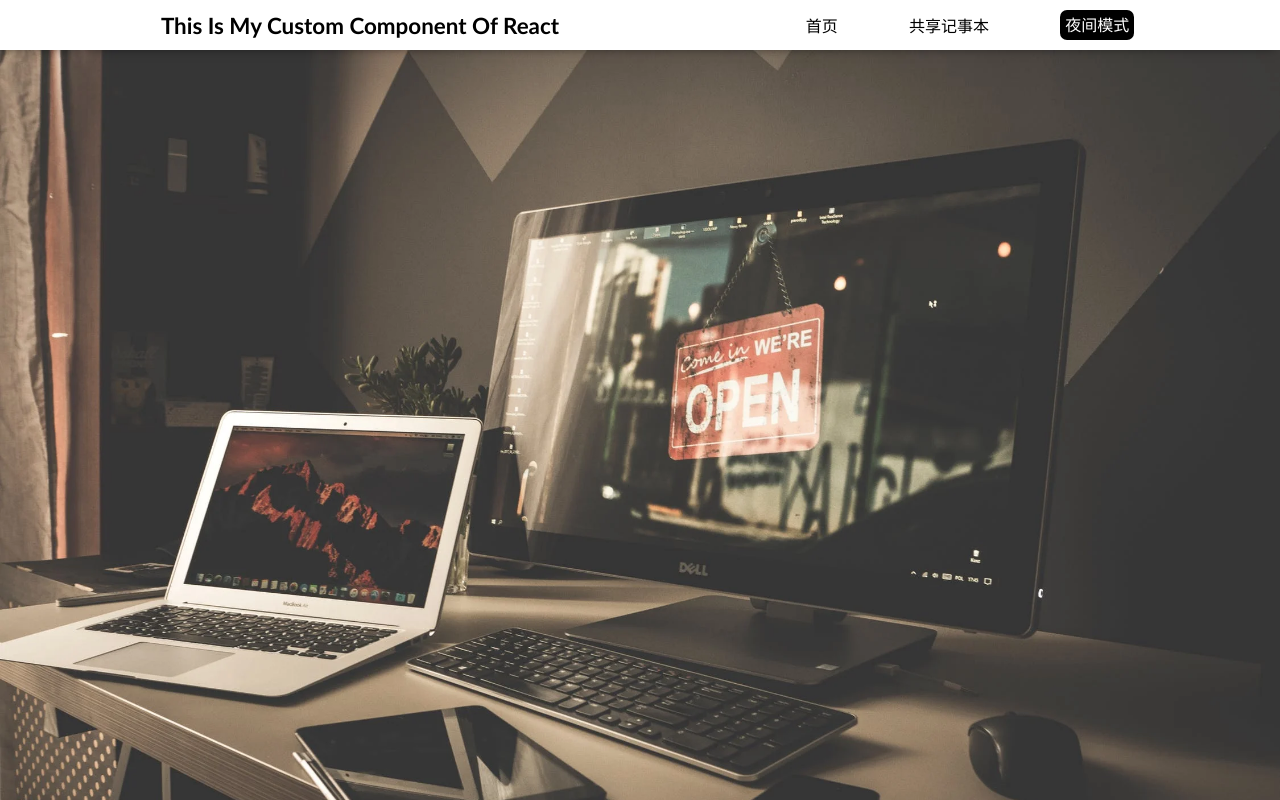
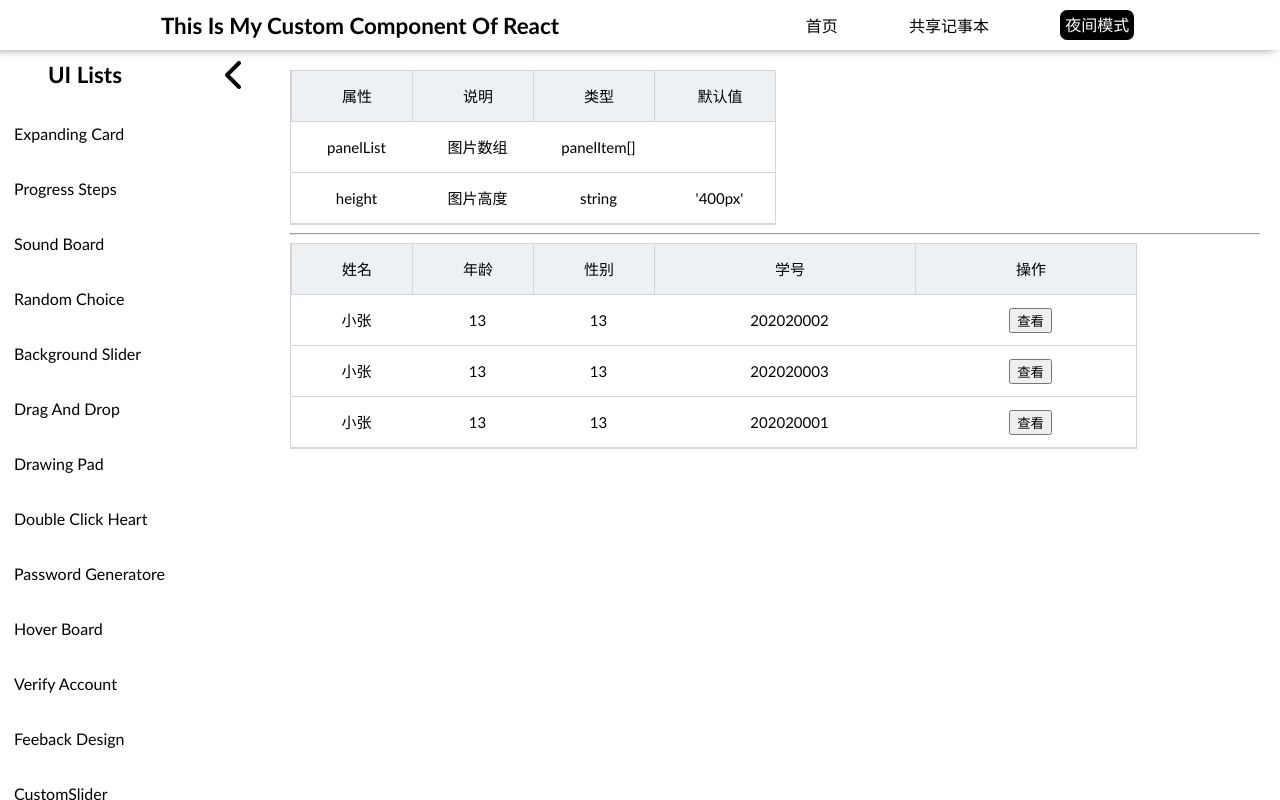
Before and after one commit to searc-h/Custom-UI, a React (Create React App) app: page /main/my-table in a window 1280 px wide. Built offline with nearby package versions, Linux system fonts and the light colour scheme.

Commit message:
modified the routes and add MyTable

```diff
--- a/src/pages/Main/ExpandingCard/index.tsx
+++ b/src/pages/Main/ExpandingCard/index.tsx
@@ -86,7 +86,7 @@ export default function ExpandingCard() {
     let api = <Table dataSource={dataSource} columns={columns} size='large'/>
     let tips = [
         '当你需要在展示全部图片以及重点突出某个内容的时候，或许这是一个不错的选择。',
-        '当你希望一次只展示一张图片的时候，不妨可以考虑用轮播图 Slider '
+        '当你希望一次只展示一张图片的时候，不妨可以考虑用轮播图BackGround Slider '
     ]
     return (
         <div className="expandingCard">
--- /dev/null
+++ b/src/pages/Main/MyTable/MyTable.tsx
@@ -0,0 +1,113 @@
+import React from 'react'
+
+import { Table, ColumnsType  } from '../../../ui-components'
+
+export default function MyTable() {
+    const dataSource1  = [
+        {
+            key: '1',
+            attribute: 'panelList',
+            describe : "图片数组",
+            type : "panelItem[]",
+        },
+        {
+            key: '2',
+            attribute: 'height',
+            describe : "图片高度",
+            type : "string",
+            default : "'400px'"
+        },
+    ]
+
+    const columns1 :ColumnsType = [
+        {
+            key : "属性",
+            title : "属性",
+            width : '100px',
+            dataIndex : "attribute",
+        },
+        {
+            key : "说明",
+            title : "说明",
+            width : '100px',
+            dataIndex : "describe"
+        },
+        {
+            key : "类型",
+            title :"类型",
+            width : '100px',
+            dataIndex : "type"
+        },
+        {
+            key : "默认值",
+            title : "默认值",
+            width : '100px',
+            dataIndex : "default",
+        },
+    ]
+
+    const dataSource2 = [
+        {
+            key: '1',
+            name: '小张',
+            age : "13",
+            stuNumber : "202020002"
+        },
+        {
+            key: '2',
+            name: '小张',
+            age : "13",
+            stuNumber : "202020003"
+        },
+        {
+            key: '3',
+            name: '小张',
+            age : "13",
+            stuNumber : "202020001"
+        },
+
+    ]
+
+    const columns2 :ColumnsType = [
+        {
+            key : "姓名",
+            title : "姓名",
+            width : '100px',
+            dataIndex : "name",
+        },
+        {
+            key : "年龄",
+            title : "年龄",
+            width : '100px',
+            dataIndex : "age"
+        },
+        {
+            key : "性别",
+            title :"性别",
+            width : '100px',
+            dataIndex : "age"
+        },
+        {
+            key : "学号",
+            title : "学号",
+            width : '240px',
+            dataIndex : "stuNumber",
+        },
+        {
+            key:"",
+            title : "操作" ,
+            width : "200px",
+            dataIndex  : "attribute",
+            render:([...args])=><button onClick={()=>{alert(args[1].name+args[1].stuNumber)}}>{"查看"}</button>  // render返回dom节点
+        }
+    ]
+
+    return (
+        <div>
+            <Table dataSource={dataSource1} columns={columns1} size='large' align={"center"}/>
+
+            <hr />
+            <Table dataSource={dataSource2} columns={columns2} size='large' align={"center"}/>
+        </div>
+    )
+}
--- a/src/pages/Main/ProgressSteps/index.tsx
+++ b/src/pages/Main/ProgressSteps/index.tsx
@@ -1,9 +1,17 @@
 import React  from 'react'
 import styles from  './index.module.less'
 import { Progress ,Description ,Card ,Table ,ColumnsType} from '../../../ui-components/index'
+
+interface dataSourceType {
+    key: string | number,
+    attribute: string,
+    describe : string,
+    type : string,
+    default?: any
+}
 export default function ProgressSteps() {
 
-    const dataSource = [
+    const dataSource:dataSourceType[] = [
         {
             key: '1',
             attribute: 'panelList',
--- a/src/pages/Mid/index.tsx
+++ b/src/pages/Mid/index.tsx
@@ -1,27 +1,11 @@
 import React from 'react'
 import { Route, Routes } from 'react-router-dom'
 import { lazy, Suspense } from "react";
+import { routes, RouteTypes } from '../../router/routes';
 
 import Loading from '../../component/Loading';
 
-// 路由懒加载
-const Main = lazy(() => import('../Main'))
 const Start = lazy(() => import('../Start'))
-const ExpadingCard = lazy(() => import('../Main/ExpandingCard'))
-const ProgressSteps = lazy(() => import('../Main/ProgressSteps'))
-const SoundBoard = lazy(() => import('../Main/SoundBoard'))
-const RandomChoice = lazy(() => import('../Main/RandomChoice'))
-const BackgroundSlider = lazy(() => import('../Main/BackgroundSlider'))
-const DragAndDrop = lazy(() => import('../Main/DragAndDrop'))
-const DrawingPad = lazy(() => import('../Main/DrawingPad'))
-const DoubleClickHeart = lazy(() => import('../Main/DoubleClickHeart'))
-const PasswordGeneratore = lazy(() => import('../Main/PasswordGenerator'))
-const HoverBoard = lazy(() => import('../Main/HoverBoard'))
-const VerifyAccount = lazy(() => import('../Main/VerifyAccount'))
-const FeebackDesign = lazy(() => import('../Main/FeebackDesign'))
-const CustomSlider = lazy(() => import('../Main/CustomSlider'))
-const NetFlixNavigation = lazy(() => import('../Main/NetFlixNavigation'))
-const MyModel = lazy(() => import('../Main/MyModel/MyModel'))
 
 export default function Mid() {
   return (
@@ -30,36 +14,22 @@ export default function Mid() {
 
         <Routes>
           <Route index element={<Start />}></Route>
-          <Route path='/main' element={<Main />}>
-            <Route path='expanding-card' element={<ExpadingCard />}></Route>
 
-            <Route path='progress-steps' element={<ProgressSteps />}></Route>
-
-            <Route path='sound-board' element={<SoundBoard />}></Route>
-
-            <Route path='random-choice' element={<RandomChoice />}></Route>
-
-            <Route path='background-slider' element={<BackgroundSlider />}></Route>
-
-            <Route path='drag-and-drop' element={<DragAndDrop />}></Route>
-
-            <Route path='drawing-pad' element={<DrawingPad />}></Route>
-
-            <Route path='double-click-heart' element={<DoubleClickHeart />}></Route>
-
-            <Route path='password-generator' element={<PasswordGeneratore />}></Route>
-
-            <Route path='hover-board' element={<HoverBoard />}></Route>
-
-            <Route path='verify-account' element={<VerifyAccount />}></Route>
-
-            <Route path='feeback-design' element={<FeebackDesign />}></Route>
-
-            <Route path='custom-slider' element={<CustomSlider />}></Route>
-
-            <Route path='netflix-navigation' element={<NetFlixNavigation />}></Route>
-            <Route path='my-model' element={<MyModel />}></Route>
-          </Route>
+          {
+            routes.map(item=>{
+              return (
+                <Route path={item.path} element={<item.element/>} key={item.key}>
+                  {
+                    item.children?
+                    (item.children as RouteTypes[]).map((sedItem)=>
+                      <Route path={sedItem.path} element={<sedItem.element/>} key={sedItem.key}/>
+                    )
+                    :null
+                  }
+                </Route>
+              )
+            })
+          }
         </Routes>
 
       </Suspense>
--- a/src/pages/MyMenu/index.jsx
+++ b/src/pages/MyMenu/index.jsx
@@ -123,9 +123,10 @@ function MyMenu({ left, right }) {
       element : "/main/my-model"
     },
     {
-      title: '奔跑的滚444',
+      title: 'My Table',
       open: false,
-      id: '16'
+      id: '16',
+      element : "/main/my-table"
     },
     {
       title: '奔跑的滚444',
--- /dev/null
+++ b/src/router/routes.tsx
@@ -0,0 +1,120 @@
+import react  from 'react'
+import { FunctionComponent, LazyExoticComponent ,lazy } from 'react';
+
+const Main = lazy(()=>import('../pages/Main'))
+const ExpadingCard = lazy(() => import('../pages/Main/ExpandingCard'))
+const ProgressSteps = lazy(() => import('../pages/Main/ProgressSteps'))
+const SoundBoard = lazy(() => import('../pages/Main/SoundBoard'))
+const RandomChoice = lazy(() => import('../pages/Main/RandomChoice'))
+const BackgroundSlider = lazy(() => import('../pages/Main/BackgroundSlider'))
+const DragAndDrop = lazy(() => import('../pages/Main/DragAndDrop'))
+const DrawingPad = lazy(() => import('../pages/Main/DrawingPad'))
+const DoubleClickHeart = lazy(() => import('../pages/Main/DoubleClickHeart'))
+const PasswordGeneratore = lazy(() => import('../pages/Main/PasswordGenerator'))
+const HoverBoard = lazy(() => import('../pages/Main/HoverBoard'))
+const VerifyAccount = lazy(() => import('../pages/Main/VerifyAccount'))
+const FeebackDesign = lazy(() => import('../pages/Main/FeebackDesign'))
+const CustomSlider = lazy(() => import('../pages/Main/CustomSlider'))
+const NetFlixNavigation = lazy(() => import('../pages/Main/NetFlixNavigation'))
+const MyModel = lazy(() => import('../pages/Main/MyModel/MyModel'))
+const MyTable = lazy(()=>import("../pages/Main/MyTable/MyTable"))
+
+export interface RouteTypes {
+  key: string | number;
+  path?: string;
+  // eslint-disable-next-line @typescript-eslint/ban-types
+  element: LazyExoticComponent<FunctionComponent<{}>> | FunctionComponent<{}>;
+  // eslint-disable-next-line @typescript-eslint/ban-types
+  children?: Array<RouteTypes> | undefined | LazyExoticComponent<FunctionComponent<{}>> | FunctionComponent<{}>;
+}
+
+export const routes: RouteTypes[] = [
+    {
+        key : "1",
+        path : '/main',
+        element : Main,
+        children:[
+            {
+                key : "1-0",
+                path : 'expanding-card',
+                element : ExpadingCard
+            },
+            {
+                key : "1-1",
+                path : 'progress-steps',
+                element : ProgressSteps
+            },
+            {
+                key : "1-2",
+                path : 'sound-board',
+                element : SoundBoard
+            },
+            {
+                key : "1-3",
+                path : 'random-choice',
+                element : RandomChoice
+            },
+            {
+                key : "1-4",
+                path : 'background-slider',
+                element : BackgroundSlider
+            },
+            {
+                key : "1-5",
+                path : 'drag-and-drop',
+                element : DragAndDrop
+            },
+            {
+                key : "1-6",
+                path : 'drawing-pad',
+                element : DrawingPad
+            },
+            {
+                key : "1-7",
+                path : 'double-click-heart',
+                element : DoubleClickHeart
+            },
+            {
+                key : "1-8",
+                path : 'password-generator',
+                element : PasswordGeneratore
+            },
+            {
+                key : "1-9",
+                path : 'hover-board',
+                element : HoverBoard
+            },
+            {
+                key : "1-10",
+                path : 'verify-account',
+                element : VerifyAccount
+            },
+            {
+                key : "1-11",
+                path : 'feeback-design',
+                element : FeebackDesign
+            },
+            {
+                key : "1-12",
+                path : 'custom-slider',
+                element : CustomSlider
+            },
+            {
+                key : "1-13",
+                path : 'netflix-navigation',
+                element : NetFlixNavigation
+            },
+            {
+                key : "1-14",
+                path : 'my-model',
+                element : MyModel
+            },
+            {
+                key : "1-15",
+                path : 'my-table',
+                element : MyTable
+            }
+
+        ]
+    }
+]
--- a/src/ui-components/SwitchCards/switchCard.d.ts
+++ /dev/null
@@ -1,4 +0,0 @@
-declare namespace SwitchCard {
-
-
-}
--- a/src/ui-components/Table/Table.tsx
+++ b/src/ui-components/Table/Table.tsx
@@ -12,7 +12,6 @@ export interface ColumnsItem {
 
     render?:([...args])=>ReactNode  // render返回dom节点
 }
-
 interface PropsType {
     columns : ColumnsItem[],
     dataSource : any[],
@@ -40,7 +39,7 @@ export default function Table(props: PropsType) {
         }
     } , [size])
 
-    console.log(dataSource)
+
     return (
         <div className={styles.Table} >
             <table cellPadding={0} cellSpacing={0}>
--- a/src/ui-components/index.ts
+++ b/src/ui-components/index.ts
@@ -10,7 +10,7 @@ import Modal from "./Modal/Modal";
 import Card from "./Card/Card";
 import Description from "./Description/Description";
 import Table from "./Table/Table";
-import { ColumnsItem } from "./Table/Table";
+import { ColumnsItem  } from "./Table/Table";
 export {
     Button,
     SwitchCard,
```
